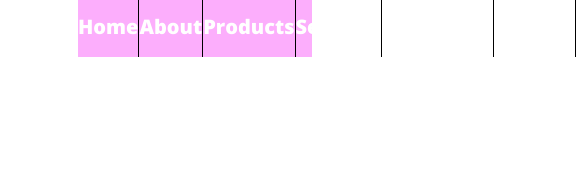
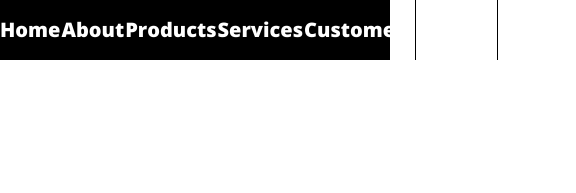
Before and after one commit to Giliagongora/menu-laboratoria, a plain HTML site: page index.html in a window 390 px wide. Shown: the whole page, 576 px wide, since content can reach past the window. Drawn offline with nearby package versions, Linux system fonts and the light colour scheme.

Commit message:
Desarrollo de css

```diff
--- a/assets/css/grilla.css
+++ b/assets/css/grilla.css
@@ -4,9 +4,7 @@
     margin:0;
     padding:0;
 }
-.flex-container{
-    display: flex;
-}
+
 .container{
     width:100%;
     max-width:1000px;
--- a/assets/css/media.css
+++ b/assets/css/media.css
@@ -1,2 +1,24 @@
 /* agregar queries */
-@media screen
+@media screen and (min-width: 500px) and (max-width: 1300px){
+	header{
+		width: 100%;
+	}
+	body{
+		width: 100%;
+	}
+}
+
+@media(min-width: 200px) and (max-width: 499px){
+	.menu{
+		background-color: black;
+		width: 100%;
+		height: 100%;
+	}
+	.menu.flex-container{
+		justify-content: flex-start;
+		flex-direction: column;
+	}
+	ul{
+
+	}
+}
--- a/assets/css/style.css
+++ b/assets/css/style.css
@@ -11,13 +11,14 @@ body{
 #contenedor.flex-container{
 	background-color: white;
 	width: 100%;
-	height: 190px;
+	height: 60px;
 	justify-content: center;
 	font-family: 'Open Sans', sans-bold;
+	background-color: #fcaefc;
 }
 .container{
 	background-color: #fcaefc;
-	width: 80%;
+	width: 100%;
 	height: 100px;
 }
 .menu{
```
Also changed, not shown: assets/js/main.js (added).
